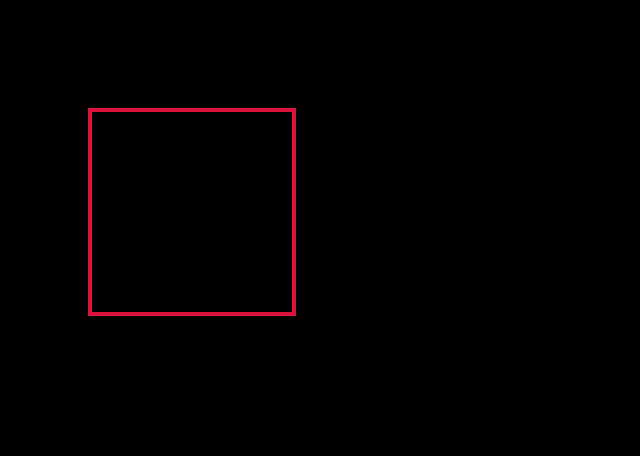
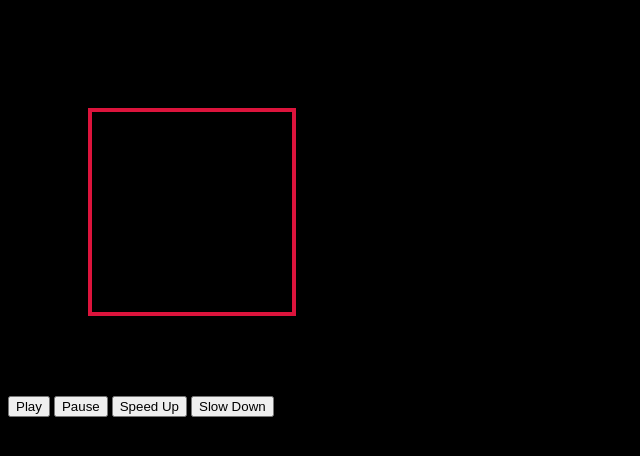
Before and after one commit to BachFugue/Vanilla-JS-Animations, a plain HTML site: page index.html in a window 1280 px wide. Shown: the whole page, without its empty margins (0-640 px from the left). Drawn offline with Linux system fonts and the light colour scheme.

Commit message:
Bind controls for playback

```diff
--- a/index.html
+++ b/index.html
@@ -23,9 +23,14 @@
 
 		<div id="web-animation"></div>
 
+
+		<button onclick="rotatingSquare.play()" type="button">Play</button>
+		<button onclick="rotatingSquare.pause()" type="button">Pause</button>
+		<button onclick="rotatingSquare.playbackRate+=0.2" type="button">Speed Up</button>
+		<button onclick="rotatingSquare.playbackRate-=0.2" type="button">Slow Down</button>
+
 		<script>
-			var rotatingSquare = document.getElementById("web-animation");
-			rotatingSquare.animate(
+			var rotatingSquare = document.getElementById("web-animation").animate(
 				[
 					{ backgroundColor: '#000000', opacity: 1.0, transform: 'rotate(0deg) translate3D(0, 0, 0)' },
 					{ backgroundColor: '#440000', opacity: 0.3 },
```
